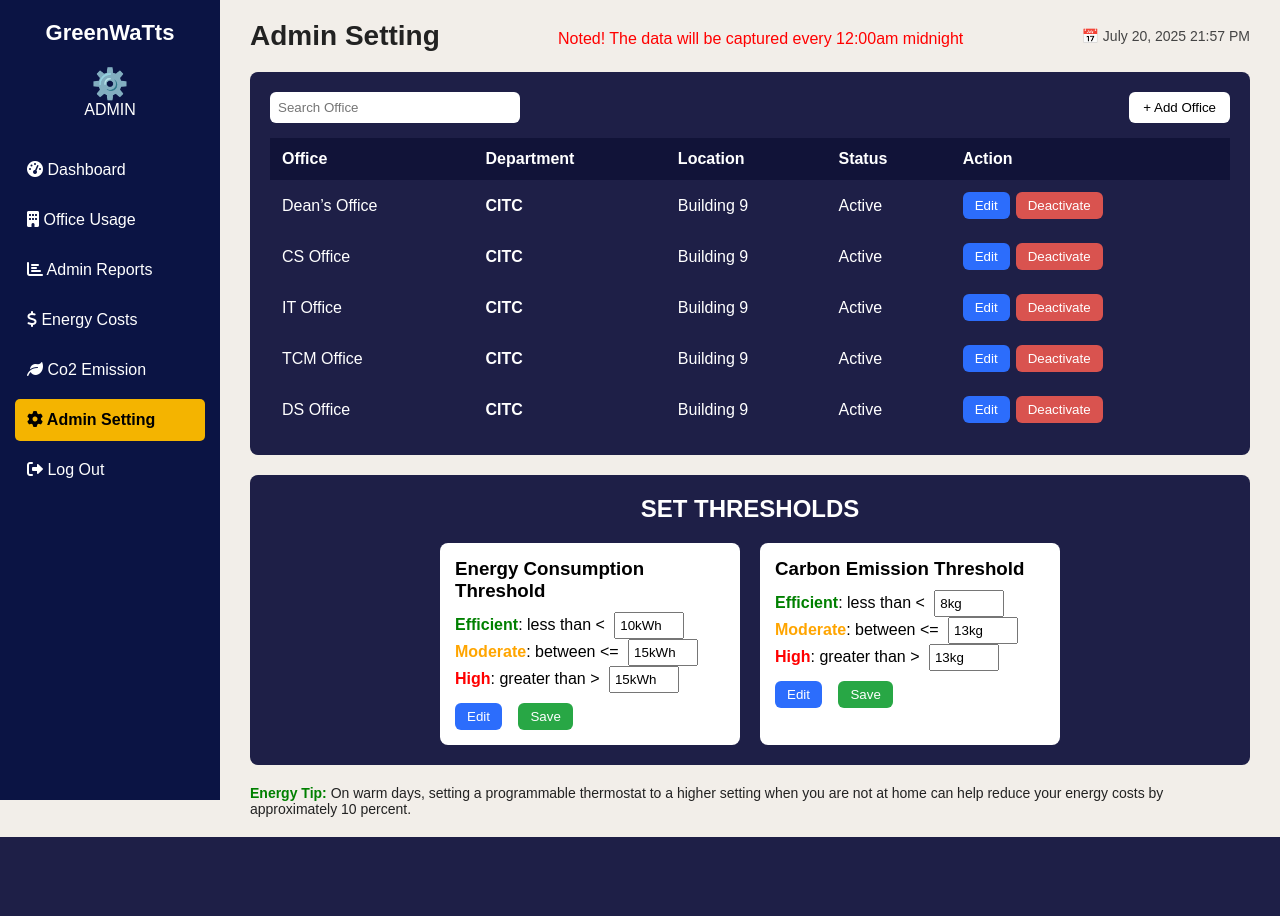
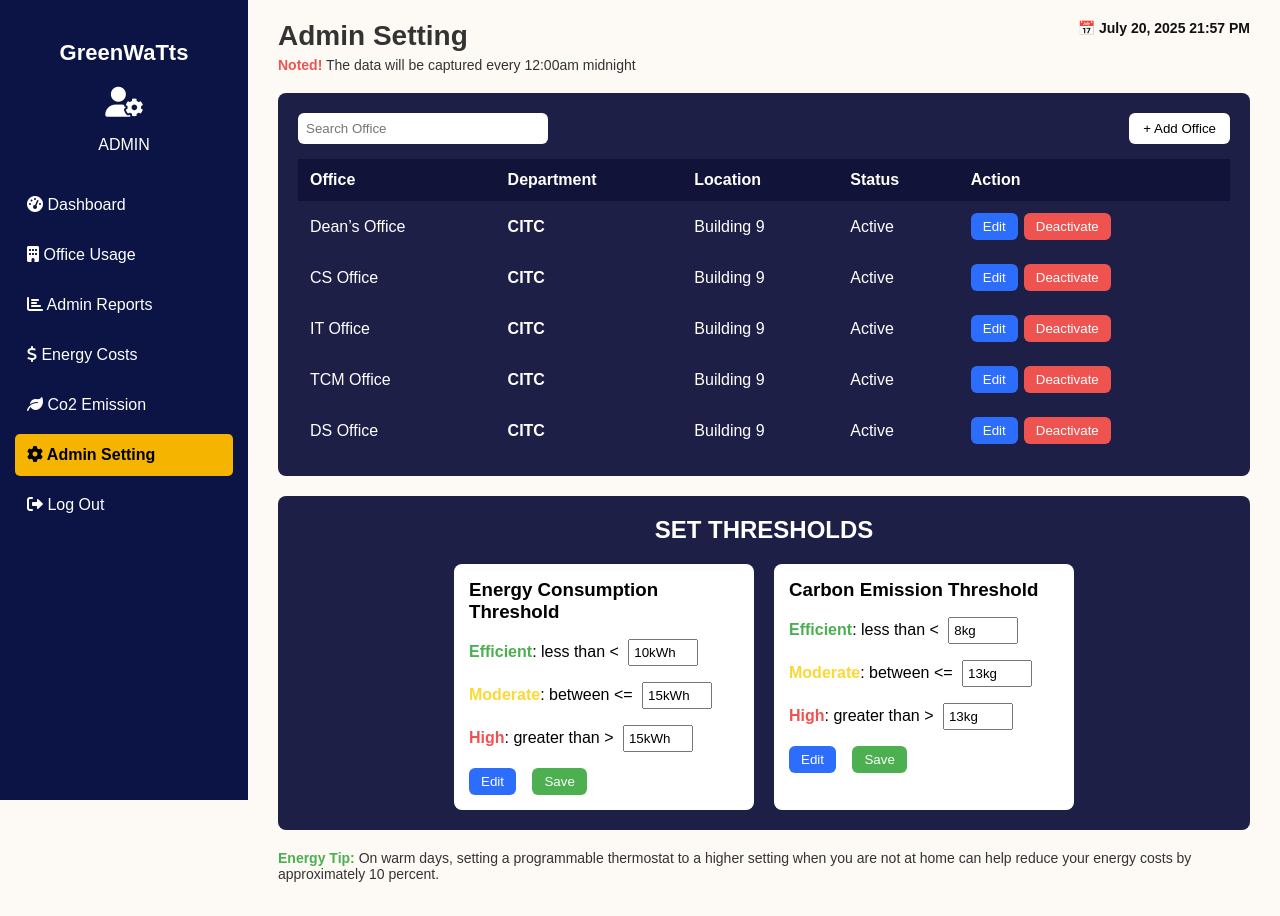
Before and after one commit to KenSanity19/GreenWatts_IoT, a Django app: page /adminpanel/adminSetting/ in a window 1280 px wide. Before the commit the page ends 837 px from the top, so only its background shows below. Run offline with Django 5.2, Linux system fonts and the light colour scheme; parts of the project's set-up code (start-up, migrations or seed data) failed here and were passed over.

Commit message:
Fixed the side bar font texts and size

```diff
--- a/greenwatts/adminpanel/static/adminCss/adminLogin.css
+++ b/greenwatts/adminpanel/static/adminCss/adminLogin.css
@@ -1,7 +1,9 @@
+@import url('common.css');
+
 body {
     margin: 0;
-    font-family: Arial, sans-serif;
-    background: #d3d3d3;
+    font-family: var(--font-family);
+    background: var(--bg-light-gray);
     display: flex;
     height: 100vh;
 }
--- a/greenwatts/adminpanel/static/adminCss/adminSetting.css
+++ b/greenwatts/adminpanel/static/adminCss/adminSetting.css
@@ -1,14 +1,17 @@
+@import url('common.css');
+
 /* Reset */
 * {
   margin: 0;
   padding: 0;
   box-sizing: border-box;
-  font-family: Arial, sans-serif;
+  font-family: var(--font-family);
 }
 
 body {
-  background: #f2eee9;
-  color: #222;
+  display: flex;
+  background: var(--bg-main);
+  color: var(--text-primary);
 }
 
 .container {
@@ -17,17 +20,27 @@ body {
 
 /* Sidebar */
 .sidebar {
-  width: 220px;
-  background: #0b1444; /* deep navy blue */
-  color: white;
+  width: 248px;
+  background: var(--bg-sidebar); /* deep navy blue */
+  color: var(--text-white);
   height: 100vh;
   padding: 20px 15px;
 }
 
 .logo {
-  font-size: 22px;
+  margin-top: 20px;
+  font-size: var(--font-size-lg);
   text-align: center;
   margin-bottom: 20px;
+}
+
+p {
+    display: block;
+    margin-block-start: 1em;
+    margin-block-end: 1em;
+    margin-inline-start: 0px;
+    margin-inline-end: 0px;
+    unicode-bidi: isolate;
 }
 
 .admin-section {
@@ -35,9 +48,7 @@ body {
   margin-bottom: 30px;
 }
 
-.admin-icon {
-  font-size: 30px;
-}
+
 
 .sidebar nav a {
   display: block;
@@ -63,22 +74,36 @@ body {
 header {
   display: flex;
   justify-content: space-between;
-  align-items: center;
+  align-items: flex-start;
   flex-wrap: wrap;
 }
 
 header h1 {
-  font-size: 28px;
+  font-size: var(--font-size-xl);
+  margin: 0;
 }
 
-header .note {
-  color: red;
-  margin-top: 5px;
+.header-left {
+  display: flex;
+  flex-direction: column;
 }
 
-header .datetime {
-  font-size: 14px;
-  color: #444;
+.note {
+  font-size: var(--font-size-sm);
+  margin: 5px 0 0 0;
+}
+
+.red-text {
+  color: var(--color-red);
+  font-weight: bold;
+}
+
+.date-time {
+  font-size: var(--font-size-sm);
+  color: #111;
+  font-weight: bold;
+  text-align: right;
+  margin-left: auto;
 }
 
 /* Office Table */
@@ -138,8 +163,8 @@ table thead {
 }
 
 .deactivate-btn {
-  background: #d9534f;
-  color: #fff;
+  background: var(--color-red);
+  color: var(--text-white);
   border: none;
   padding: 6px 12px;
   border-radius: 6px;
@@ -149,7 +174,7 @@ table thead {
 /* Thresholds */
 .thresholds {
   background: #1e1f47;
-  color: #fff;
+  color: var(--text-white);
   padding: 20px;
   margin: 20px 0;
   border-radius: 8px;
@@ -190,8 +215,8 @@ table thead {
 }
 
 .save-btn {
-  background: #28a745;
-  color: #fff;
+  background: var(--color-green);
+  color: var(--text-white);
   border: none;
   padding: 6px 12px;
   margin-left: 6px;
@@ -201,27 +226,27 @@ table thead {
 
 /* Threshold Colors */
 .efficient {
-  color: green;
+  color: var(--color-green);
   font-weight: bold;
 }
 
 .moderate {
-  color: orange;
+  color: var(--color-orange);
   font-weight: bold;
 }
 
 .high {
-  color: red;
+  color: var(--color-red);
   font-weight: bold;
 }
 
 /* Footer */
 footer {
   margin-top: 20px;
-  font-size: 14px;
+  font-size: var(--font-size-sm);
 }
 
 footer .tip span {
-  color: green;
+  color: var(--color-green);
   font-weight: bold;
 }
--- /dev/null
+++ b/greenwatts/adminpanel/static/adminCss/common.css
@@ -0,0 +1,27 @@
+:root {
+  --font-family: Arial, sans-serif;
+  --bg-main: #fdfaf6;
+  --bg-sidebar: #0b1444;
+  --bg-light-gray: #d3d3d3;
+  --text-primary: #333;
+  --text-white: white;
+  --text-black: black;
+  --color-accent: #f4b400;
+  --color-red: #ef5350;
+  --color-green: #4caf50;
+  --color-orange: #fdd835;
+  --color-navy: #0b1444;
+  --color-dark-gray: #424242;
+  --font-size-xs: 12px;
+  --font-size-sm: 14px;
+  --font-size-md: 16px;
+  --font-size-lg: 22px;
+  --font-size-xl: 28px;
+  --font-size-xxl: 30px;
+  --font-size-xxxl: 90px;
+  --font-size-xxxxl: 36px;
+}
+
+.admin-icon {
+  font-size: var(--font-size-xxl);
+}
--- a/greenwatts/adminpanel/templates/adminCosts.html
+++ b/greenwatts/adminpanel/templates/adminCosts.html
@@ -6,6 +6,7 @@
     <meta charset="UTF-8" />
     <meta name="viewport" content="width=device-width, initial-scale=1.0" />
     <title>GreenWatts - Costs</title>
+    <link rel="stylesheet" href="{% static 'adminCss/common.css' %}" />
     <link rel="stylesheet" href="{% static 'adminCss/adminCosts.css' %}" />
     <link
       rel="stylesheet"
@@ -19,7 +20,7 @@
     <div class="sidebar">
       <h2 class="logo">GreenWaTts</h2>
       <div class="admin-section">
-        <div class="admin-icon">⚙️</div>
+        <div class="admin-icon"><i class="fas fa-user-cog"></i></div>
         <p>ADMIN</p>
       </div>
 
--- a/greenwatts/adminpanel/templates/adminDashboard.html
+++ b/greenwatts/adminpanel/templates/adminDashboard.html
@@ -7,6 +7,7 @@
     <meta name="viewport" content="width=device-width, initial-scale=1.0" />
     <title>GreenWatts Admin Dashboard</title>
     <!-- correct relative path -->
+    <link rel="stylesheet" href="{% static 'adminCss/common.css' %}" />
     <link rel="stylesheet" href="{% static 'adminCss/adminDashboard.css' %}" />
     <link
       rel="stylesheet"
@@ -19,7 +20,7 @@
     <div class="sidebar">
       <h2 class="logo">GreenWaTts</h2>
       <div class="admin-section">
-        <div class="admin-icon">⚙️</div>
+        <div class="admin-icon"><i class="fas fa-user-cog"></i></div>
         <p>ADMIN</p>
       </div>
 
--- a/greenwatts/adminpanel/templates/adminReports.html
+++ b/greenwatts/adminpanel/templates/adminReports.html
@@ -6,6 +6,7 @@
     <meta charset="UTF-8" />
     <meta name="viewport" content="width=device-width, initial-scale=1.0" />
     <title>GreenWatts - Reports</title>
+    <link rel="stylesheet" href="{% static 'adminCss/common.css' %}" />
     <link rel="stylesheet" href="{% static 'adminCss/adminReports.css' %}" />
     <link
       rel="stylesheet"
@@ -18,7 +19,7 @@
     <div class="sidebar">
       <h2 class="logo">GreenWaTts</h2>
       <div class="admin-section">
-        <div class="admin-icon">⚙️</div>
+        <div class="admin-icon"><i class="fas fa-user-cog"></i></div>
         <p>ADMIN</p>
       </div>
 
--- a/greenwatts/adminpanel/templates/adminSetting.html
+++ b/greenwatts/adminpanel/templates/adminSetting.html
@@ -6,6 +6,7 @@
     <meta charset="UTF-8" />
     <meta name="viewport" content="width=device-width, initial-scale=1.0" />
     <title>Admin Setting - GreenWatts</title>
+    <link rel="stylesheet" href="{% static 'adminCss/common.css' %}" />
     <link rel="stylesheet" href="{% static 'adminCss/adminSetting.css' %}" />
     <link
       rel="stylesheet"
@@ -13,12 +14,11 @@
     />
   </head>
   <body>
-    <div class="container">
     <!-- Sidebar -->
     <div class="sidebar">
       <h2 class="logo">GreenWaTts</h2>
       <div class="admin-section">
-          <div class="admin-icon">⚙️</div>
+        <div class="admin-icon"><i class="fas fa-user-cog"></i></div>
         <p>ADMIN</p>
       </div>
 
@@ -61,13 +61,16 @@
     </div>
 
     <!-- Main Content -->
-      <main class="main-content">
+    <div class="main-content">
       <header>
+        <div class="header-left">
           <h1>Admin Setting</h1>
           <p class="note">
-            Noted! The data will be captured every 12:00am midnight
+            <span class="red-text">Noted!</span> The data will be captured every
+            12:00am midnight
           </p>
-          <div class="datetime">📅 July 20, 2025 21:57 PM</div>
+        </div>
+        <div class="date-time">📅 July 20, 2025 21:57 PM</div>
       </header>
 
       <!-- Office Table -->
@@ -195,7 +198,6 @@
           reduce your energy costs by approximately 10 percent.
         </p>
       </footer>
-      </main>
     </div>
   </body>
 </html>
--- a/greenwatts/adminpanel/templates/carbonEmission.html
+++ b/greenwatts/adminpanel/templates/carbonEmission.html
@@ -6,6 +6,7 @@
     <meta charset="UTF-8" />
     <meta name="viewport" content="width=device-width, initial-scale=1.0" />
     <title>GreenWatts - Carbon Emission</title>
+    <link rel="stylesheet" href="{% static 'adminCss/common.css' %}" />
     <link rel="stylesheet" href="{% static 'adminCss/carbonEmission.css' %}" />
     <link
       rel="stylesheet"
@@ -19,7 +20,7 @@
     <div class="sidebar">
       <h2 class="logo">GreenWaTts</h2>
       <div class="admin-section">
-        <div class="admin-icon">⚙️</div>
+        <div class="admin-icon"><i class="fas fa-user-cog"></i></div>
         <p>ADMIN</p>
       </div>
 
--- a/greenwatts/adminpanel/templates/officeUsage.html
+++ b/greenwatts/adminpanel/templates/officeUsage.html
@@ -6,6 +6,7 @@
     <meta charset="UTF-8" />
     <meta name="viewport" content="width=device-width, initial-scale=1.0" />
     <title>GreenWatts - Office Usage</title>
+    <link rel="stylesheet" href="{% static 'adminCss/common.css' %}" />
     <link rel="stylesheet" href="{% static 'adminCss/officeUsage.css' %}" />
     <link
       rel="stylesheet"
@@ -19,7 +20,7 @@
     <div class="sidebar">
       <h2 class="logo">GreenWaTts</h2>
       <div class="admin-section">
-        <div class="admin-icon">⚙️</div>
+        <div class="admin-icon"><i class="fas fa-user-cog"></i></div>
         <p>ADMIN</p>
       </div>
 
```
Also changed, not shown: TODO.md (deleted, +0 -6 lines), TODO2.md (deleted, +0 -2 lines), greenwatts/adminpanel/static/adminCss/adminCosts.css (+10 -10 lines), greenwatts/adminpanel/static/adminCss/adminDashboard.css (+31 -31 lines), greenwatts/adminpanel/static/adminCss/adminReports.css (+10 -11 lines), greenwatts/adminpanel/static/adminCss/carbonEmission.css (+10 -10 lines), greenwatts/adminpanel/static/adminCss/officeUsage.css (+9 -7 lines), greenwatts/adminpanel/templates/adminLogin.html (+15 -3 lines). Lines whose indentation alone changed are shown as unchanged.
